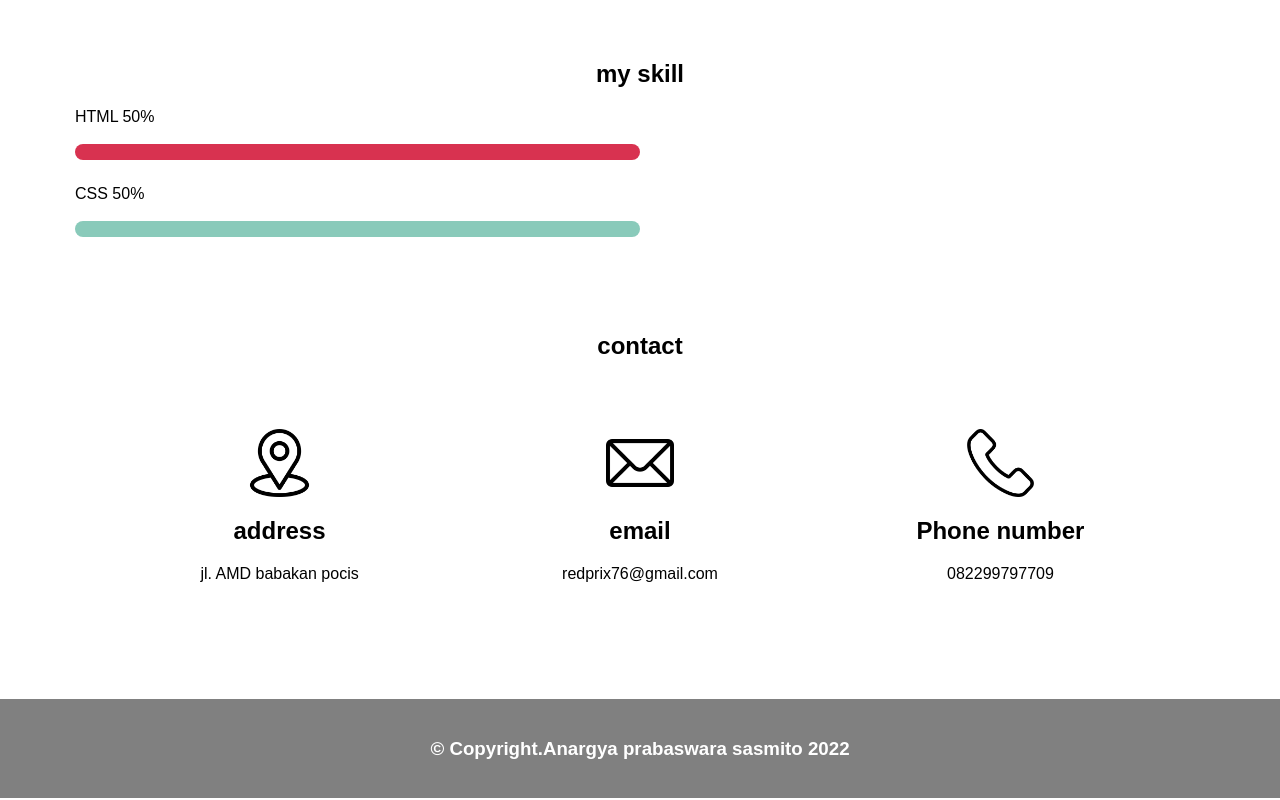
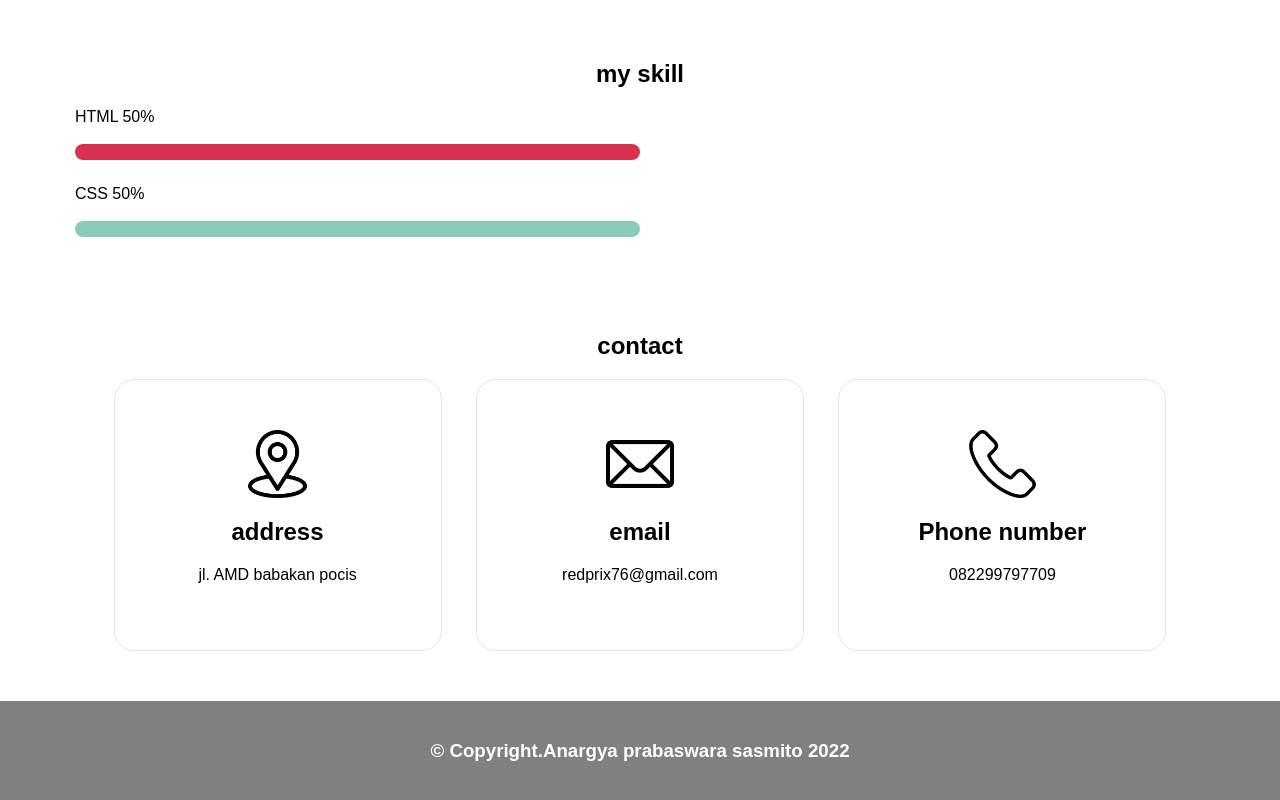
Before and after one commit to Redprix/Redprix.github.io, a plain HTML site: page index.html in a window 1280 px wide. Shown: the part 488-1288 px from the top of the page. Drawn offline with Linux system fonts and the light colour scheme.

Commit message:
Update style.css

```diff
--- a/style.css
+++ b/style.css
@@ -100,7 +100,7 @@ section{
 
 
 .card{
-    box-shadow: 2px 2px 2px rgba(0,0,0,0,2);
+    border: 1px solid #0000001a;
     border-radius: 20px;
     display: inline-block;
     width: 20%;
```
